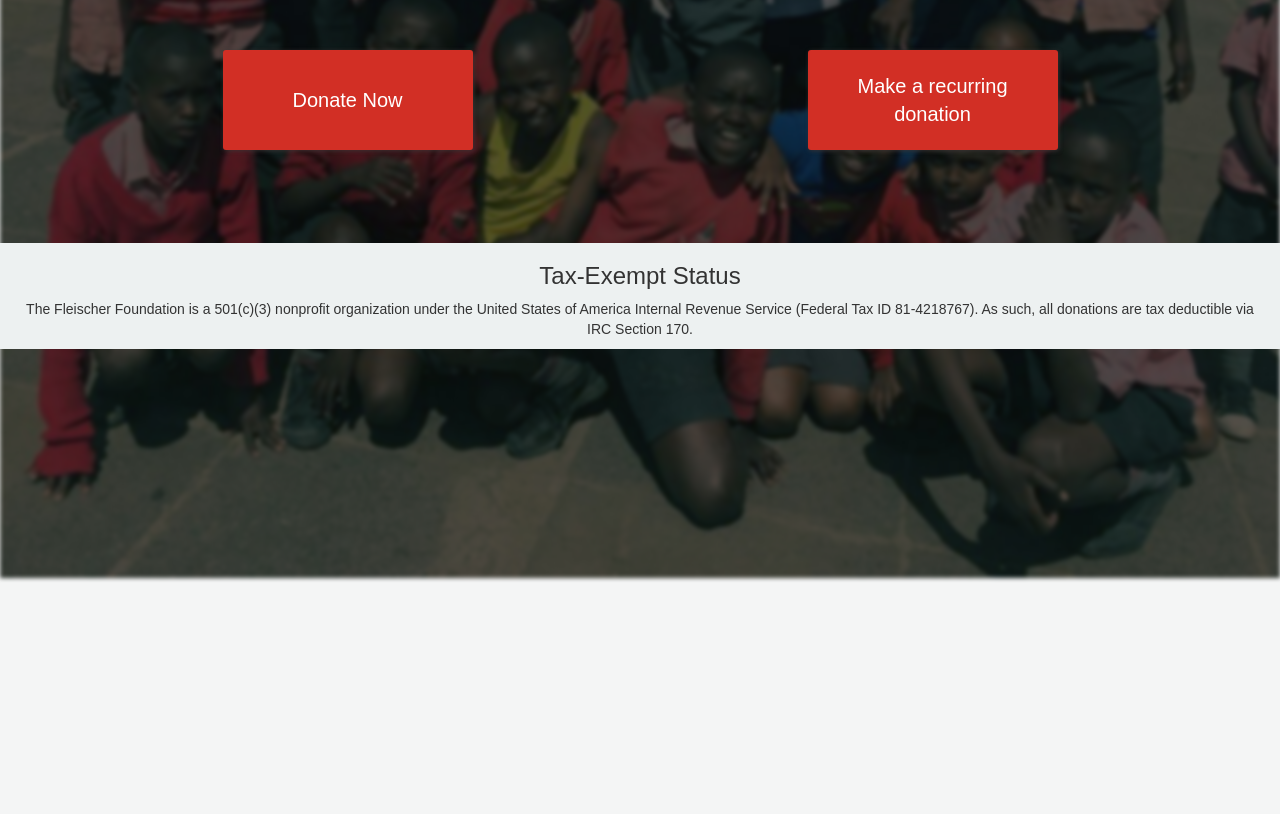
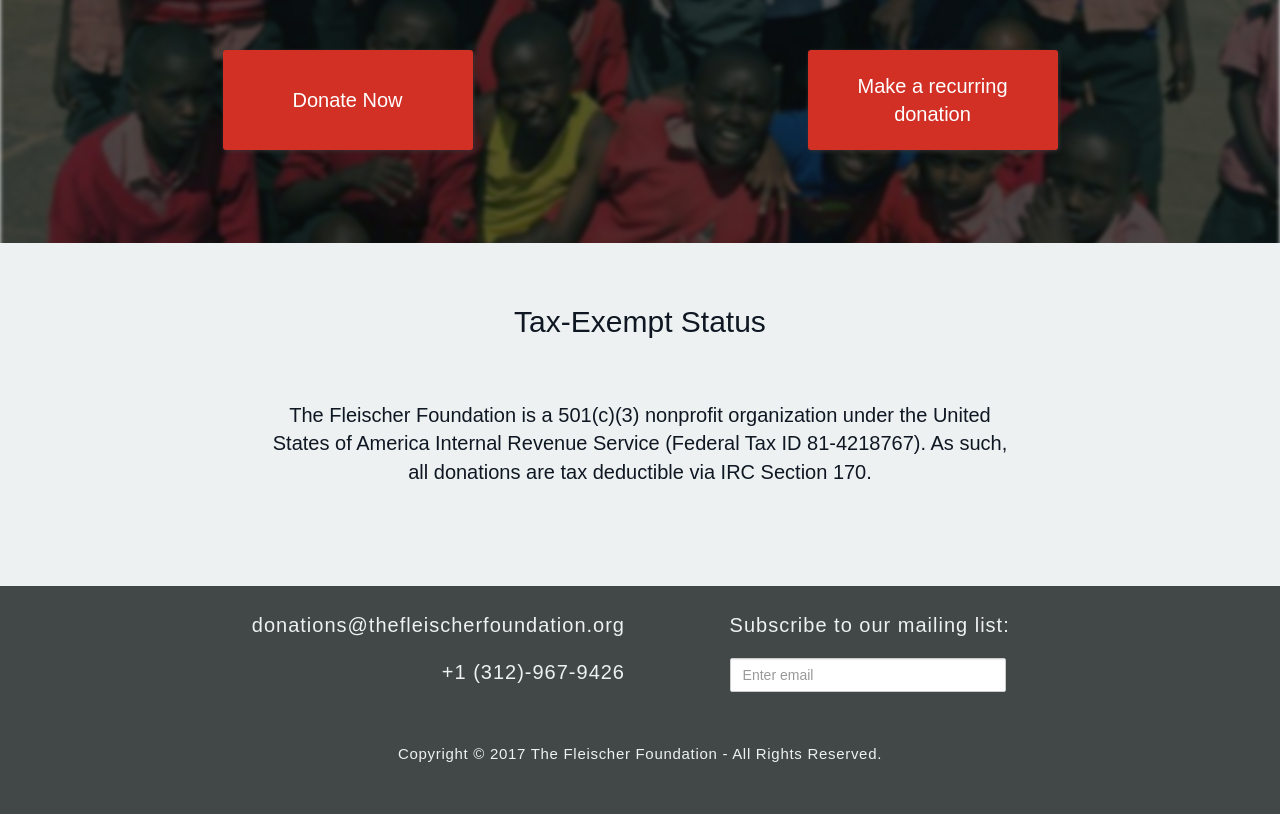
Before and after one commit to ncmine13/fleischerfoundSite, a website: page Contribute.html in a window 1280 px wide. Shown: the part 462-1276 px from the top of the page. Before the commit the page ends 811 px from the top, so only its background shows below. Drawn offline with nearby package versions, Linux system fonts and the light colour scheme.

Commit message:
fixing contribute footer

```diff
--- a/Contribute.html
+++ b/Contribute.html
@@ -59,29 +59,22 @@
 				<p>The Fleischer Foundation is a 501(c)(3) nonprofit organization under the United States of America Internal Revenue Service (Federal Tax ID 81-4218767). As such, all donations are tax deductible via IRC Section 170.</p>
 			</div>
 		</div>
-	</div>
-
-<!-- 	<div class="container-fluid contactContainer">
-		<div class="row contactRowInfo text-center">
-			<div class="col-sm-4">
+		<div class="row contributeContactRow">
+			<div class="col-sm-6 emailAddress">
 				<p>donations@thefleischerfoundation.org</p>
+				<p>+1 (312)-967-9426</p>
 			</div>
-			<div class="col-sm-4 text-center">
-				<div class="row">
-					<div class="col-md-6">
-						<p>subscribe to our mailing list</p>
-					</div>
-					<div class="form-group subscriptionInput col-md-6">
-						<input type="email" class="form-control" placeholder="Enter email">
-					</div>
-				</div>
+			<div class="col-sm-6 subscription">
+				<p>Subscribe to our mailing list:</p>
+				<input type="email" class="form-control" placeholder="Enter email">
 			</div>
-			<div class="col-sm-4">
-				<button>Donate Now</button>
+		</div>
+		<div class="row text-center copyright">
+			<div class="col-sm-12">
+				<p>Copyright © 2017 The Fleischer Foundation - All Rights Reserved.</p>
 			</div>
 		</div>
 	</div>
- -->
 
 
 	<script src="js/bootstrap.min.js"></script>
--- a/styles/styles.less
+++ b/styles/styles.less
@@ -5,6 +5,7 @@
 @lightBlue: #F4F5F5;
 @gray: #424747;
 @lightGray: #EDF1F1;
+@darkBlue: #0F1723;
 
 
 
@@ -220,7 +221,7 @@ body {
 		}
 		.donate:hover {
 			background-color: #F93D33;
-			transform: scale(1.025);
+			transform: scale(1.035);
   			box-shadow: 0px 1px 3px 0px rgba(0, 0, 0, 0.26), 0px 3px 10px 0px rgba(0, 0, 0, 0.15);
   			transition: all .3s;
 		}
@@ -230,6 +231,52 @@ body {
 		background-color: @lightGray;
 		position: absolute;
 		margin-bottom: 0px;
+
+		h3 {
+			font-size: 30px;
+			color: @darkBlue;
+			margin: 5%;
+		}
+		p {
+			color: @darkBlue;
+			font-size: 20px;
+			margin: 0% 20% 8% 20%;
+		}
+		.copyright {
+			background-color: @gray;
+			p {
+				font-size: 15px;
+				color: @lightGray;
+				letter-spacing: 0.7px;
+				margin-bottom: 4%;
+			}
+		}
+		.contributeContactRow {
+			letter-spacing: 1px;
+			padding-top: 2%;
+			padding-bottom: 3%;
+			background-color: @gray;
+			.subscription {
+				padding: 0% 7%;
+				p {
+					color: @lightGray;
+					margin: 0;
+					margin-bottom: 4%;
+					text-align: left;
+				}
+				input {
+					width:60%;
+					border-radius: 2px;
+				}
+			}
+			.emailAddress {
+				p {
+					color: @lightGray;
+					text-align: right;
+					margin: 0% 0% 3% 0%;
+				}
+			}
+		}
 	}
 
 
```
Also changed, not shown: styles/styles.css.
